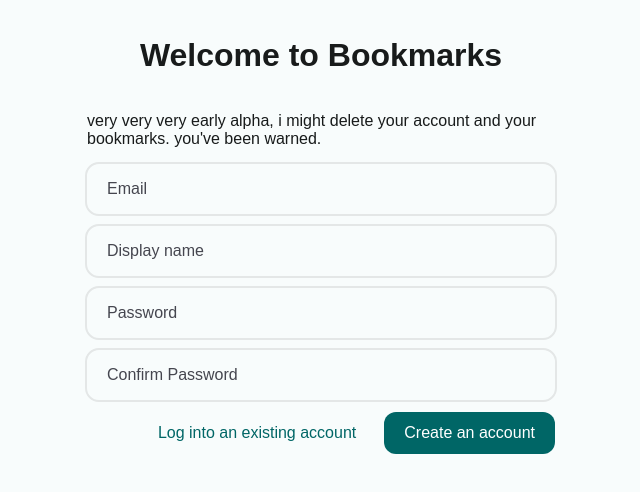
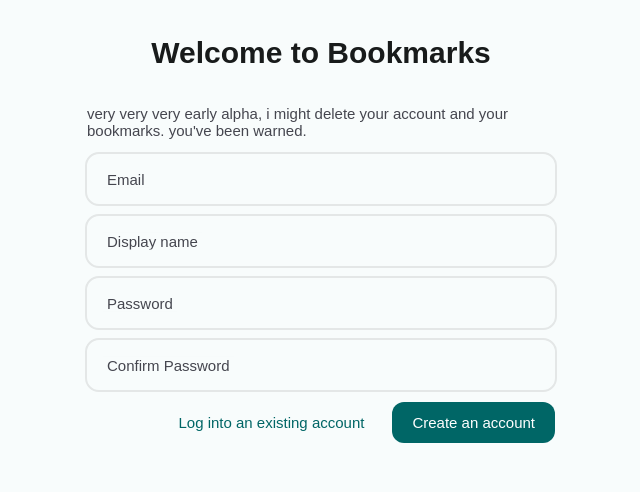
Before and after one commit to Clembs/bookmarks, a SvelteKit app: page /register in a window 1280 px wide. Shown: the top 492 px of the page, without its empty margins (319-959 px from the left). Built offline with nearby package versions, Linux system fonts and the light colour scheme; a web font is replaced by a local one.

Commit message:
feat: mixins and link class

```diff
--- a/src/styles/global.scss
+++ b/src/styles/global.scss
@@ -1,4 +1,5 @@
-@import url(./vars.scss);
+@import './vars.scss';
+@import './mixins.scss';
 @import url(./themes/light.scss) (prefers-color-scheme: light);
 @import url(./themes/dark.scss) (prefers-color-scheme: dark);
 
@@ -8,9 +9,9 @@
 
 body {
 	font-family: var(--fonts-body);
-	font-size: 16px;
+	font-size: 15px;
 	background-color: var(--color-surface);
-	color: var(--color-on-surface);
+	color: var(--color-on-surface-variant);
 	margin: 0;
 	padding: 0;
 	min-height: 100vh;
@@ -22,6 +23,7 @@ h3,
 h4,
 h5,
 h6 {
+	color: var(--color-on-surface);
 	font-family: var(--fonts-headings);
 }
 
@@ -52,3 +54,17 @@ ul {
 	margin: 0;
 	list-style: none;
 }
+
+.link {
+	text-decoration: underline;
+	border-radius: var(--round-xsm);
+
+	&:active {
+		background-color: var(--color-on-surface);
+		color: var(--color-surface);
+	}
+}
+
+* {
+	@include focus-visible;
+}
--- /dev/null
+++ b/src/styles/mixins.scss
@@ -0,0 +1,8 @@
+@mixin focus-visible($offset-start: 4px, $size: 2px) {
+	&:focus-visible {
+		outline: 0;
+		box-shadow:
+			0 0 0 $offset-start var(--color-surface),
+			0 0 0 $offset-start + $size var(--color-outline);
+	}
+}
```
